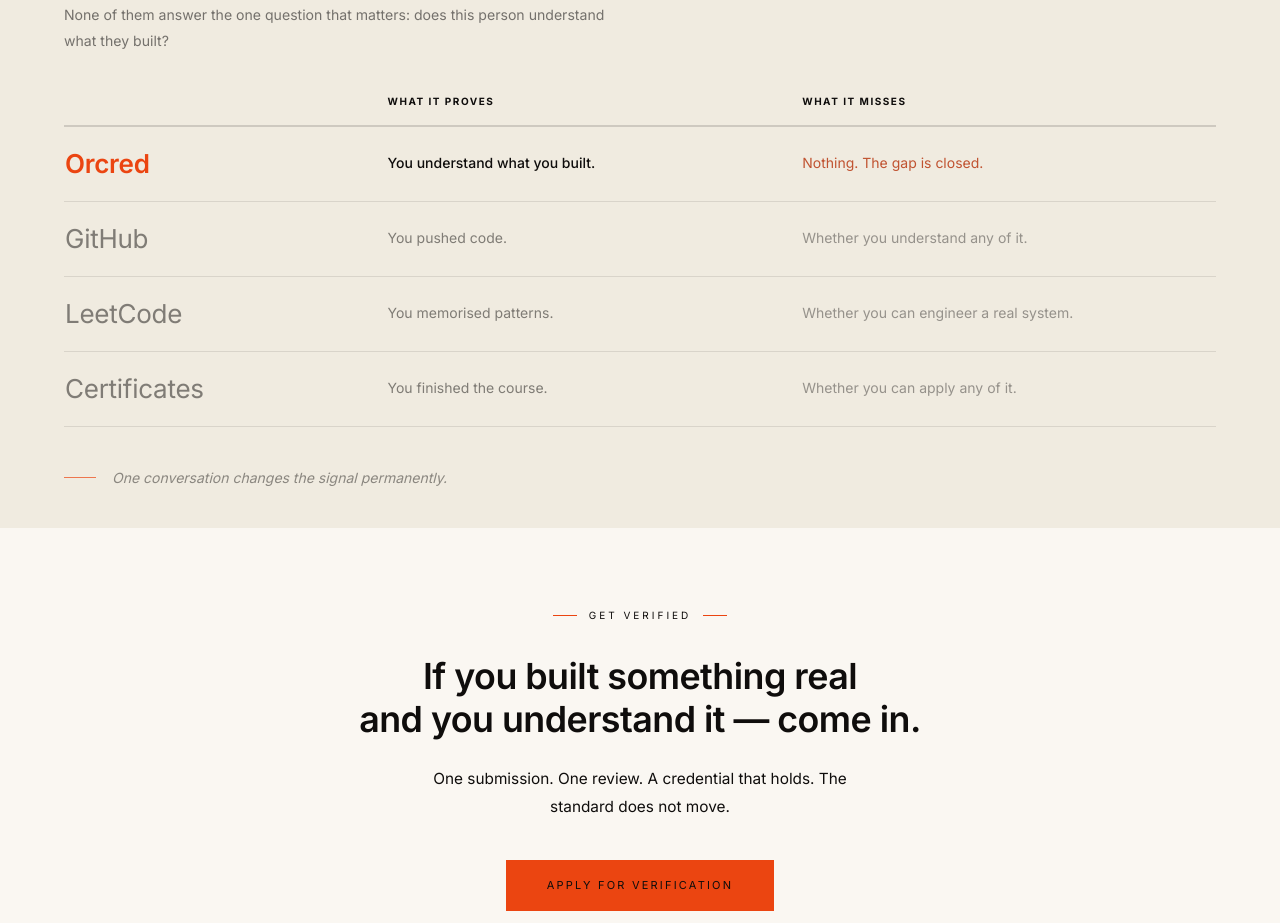
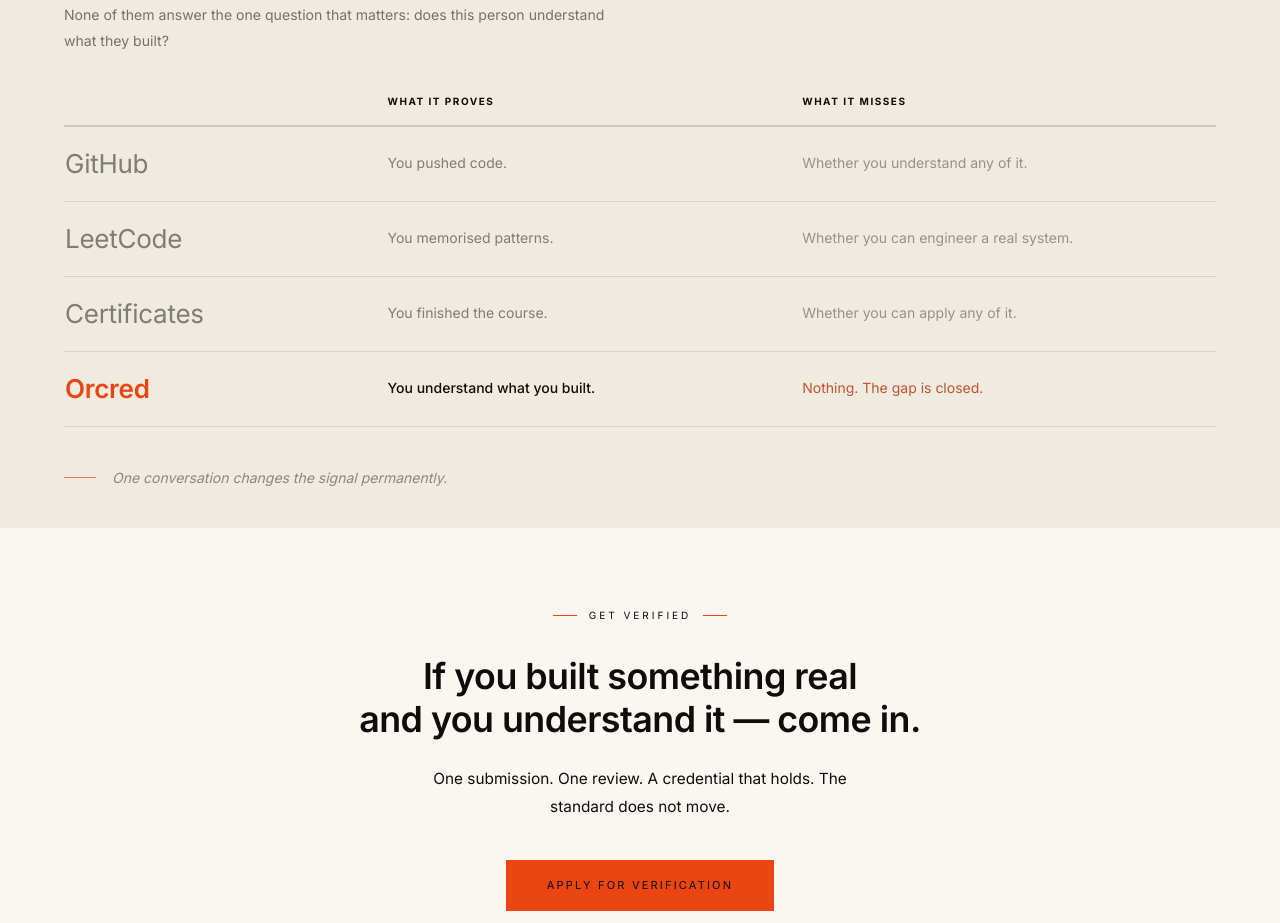
Before and after one commit to orcred-org/frontend, a Next.js app: page / in a window 1280 px wide. Shown: the part 4080-5003 px from the top of the page. Built offline with nearby package versions, Linux system fonts and the light colour scheme.

Commit message:
Move Orcred back to last row in comparison table

```diff
--- a/components/ComparisonSection.tsx
+++ b/components/ComparisonSection.tsx
@@ -6,12 +6,6 @@ import { useRef } from "react";
 const ease = [0.22, 1, 0.36, 1] as const;
 
 const rows = [
-  {
-    platform: "Orcred",
-    proves:   "You understand what you built.",
-    misses:   "Nothing. The gap is closed.",
-    highlight: true,
-  },
   {
     platform: "GitHub",
     proves:   "You pushed code.",
@@ -29,6 +23,12 @@ const rows = [
     proves:   "You finished the course.",
     misses:   "Whether you can apply any of it.",
     highlight: false,
+  },
+  {
+    platform: "Orcred",
+    proves:   "You understand what you built.",
+    misses:   "Nothing. The gap is closed.",
+    highlight: true,
   },
 ];
 
```
